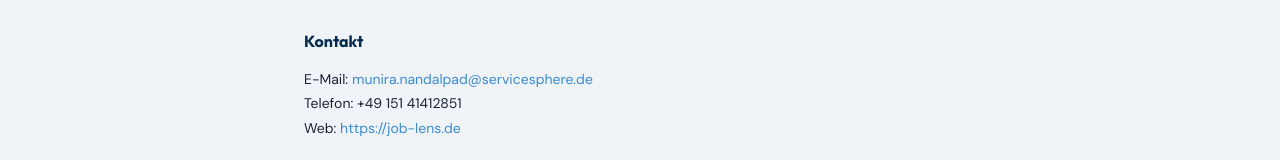
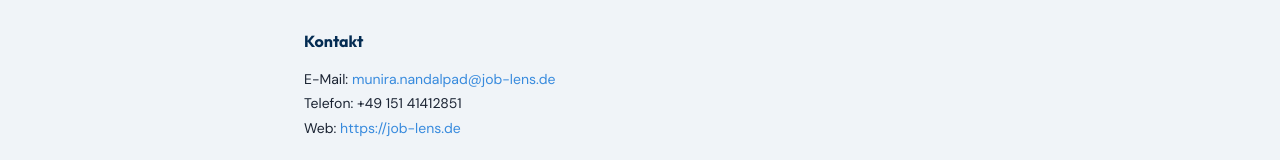
Before and after one commit to AbdulNandalpad/job-lens.de, a Next.js app: page /impressum in a window 1280 px wide. Shown: the part 353-513 px from the top of the page. Built offline with nearby package versions, Linux system fonts and the light colour scheme.

Commit message:
update: Impressum email to munira.nandalpad@job-lens.de

```diff
--- a/src/app/impressum/page.tsx
+++ b/src/app/impressum/page.tsx
@@ -51,7 +51,7 @@ export default function ImpressumPage() {
           <section>
             <h2 style={{ fontFamily: f.heading, fontSize: 16, fontWeight: 700, color: c.primary, marginBottom: 12 }}>Kontakt</h2>
             <p style={{ margin: 0 }}>
-              E-Mail: <a href="mailto:munira.nandalpad@servicesphere.de" style={{ color: c.accent }}>munira.nandalpad@servicesphere.de</a><br />
+              E-Mail: <a href="mailto:munira.nandalpad@job-lens.de" style={{ color: c.accent }}>munira.nandalpad@job-lens.de</a><br />
               Telefon: +49 151 41412851<br />
               Web: <a href="https://job-lens.de" style={{ color: c.accent }}>https://job-lens.de</a>
             </p>
```
